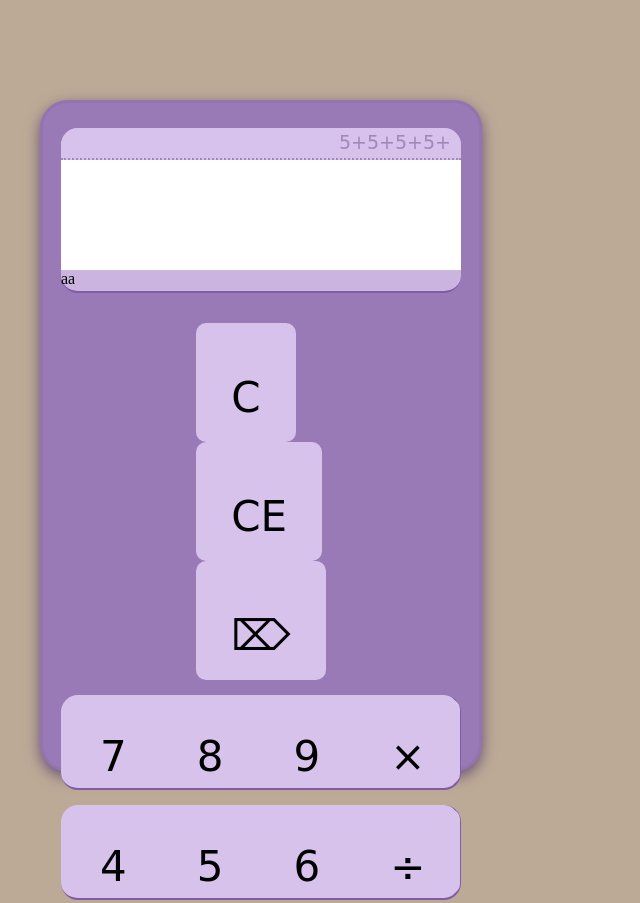
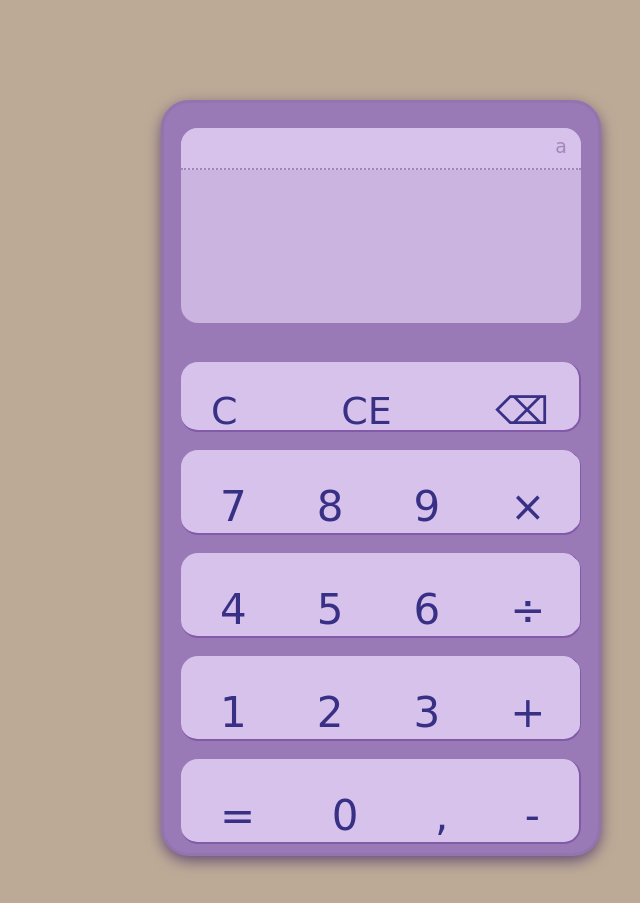
Before and after one commit to 0xVaguiN/Projeto-Calculadora, a plain HTML site: page index.html in a window 1280 px wide. Shown: the top 903 px of the page, without its empty margins (379-1019 px from the left). Drawn offline with Linux system fonts and the light colour scheme; files whose address does not match are found by name; a web font is replaced by a local one.

Commit message:
Finalizandoparte visual e desenvolvendo dados HTML

```diff
--- a/index.html
+++ b/index.html
@@ -10,13 +10,13 @@
     <div class="container">
       <div class="body-calc">
         <div class="calc-screen">
-          <div class="op-screen">5+5+5+5+</div>
-          <input type="text" class="type-screen">aa</input>
+          <div class="op-screen">a</div>
+          <input type="text" class="type-screen"></input>
         </div>
-        <div class="button-row-2">
-          <button class="button clear" id="clear">C</button>
-          <button class="button clear-entry" id="clear-entry">CE</button>
-          <button class="button backspace" id="backspace">⌦</button>
+        <div class="button-row-top">
+          <button class="button-top" id="clear">C</button>
+          <button class="button-top" id="clear-entry">CE</button>
+          <button class="button-top" id="backspace">⌫</button>
         </div>
         <div class="button-row">
           <button onclick="addNumber()" id="number-button" class="button">7</button>
--- a/style.css
+++ b/style.css
@@ -7,6 +7,7 @@
 }
 
 body {
+    display: flex;
     background-color: #bdaa96;
     height: 100vh;
 }
@@ -23,17 +24,15 @@ body {
 */
 
 .container {
-    display: flex;
-    justify-content: center;
     margin: auto;
     width: 400px;
 }
 
 .body-calc {
-    display: flexbox;
-    justify-items: center;
-    height: 672px;
-    width: 442px;
+    display: flex;
+    flex-direction: column;
+    height: auto;
+    width: 440px;
     margin: 100px;
     background: #9979b6;
     border: solid 3px #9374af;
@@ -43,17 +42,18 @@ body {
 
 .calc-screen {
     width: 400px;
-    height: 165px;
+    height: 195px;
     background-color: #cbb4e0;
     border-radius: 17px;
     margin: 25px;
+    margin-left: 17px;
     margin-bottom: 30px;
-    border-bottom: solid 2px #835aa7;
+    border-bottom: #835aa7;
 }
 
 .op-screen {
     width: 400px;
-    height: 32px;
+    height: 42px;
     text-align: right;
     font-family: 'Borel', cursive;
     font-weight: 400;
@@ -65,21 +65,23 @@ body {
     border-top-left-radius: 17px;
     border-top-right-radius: 17px;
     border-bottom-right-radius: none;
-    padding: 3px 10px 0 0;
+    padding: 3px;
+    padding-right: 14px;
+    padding-top: 7px;
     border-bottom: dotted 2px;
 }
 
 .type-screen {
     width: 400px;
-    height: 110px;
+    height: 120px;
     text-align: right;
     font-family: 'Borel', cursive;
-    font-size: 65px;
+    font-size: 442%;
     color: #835aa7;
+    background-color: #cbb4e0;
     border: none;
     padding-right: 24px;
-    padding-top: 50px;
-    cursor: pointer;
+    padding-top: 80px;
 }
 
 .button-row {
@@ -87,10 +89,11 @@ body {
     justify-content: space-between;
     align-content: center;
     width: 400px;
-    height: 95px;
+    height: 85px;
     padding: 4px;
+    margin: 9px;
+    margin-left: 17px;
     background-color: #d7c2eb;
-    margin: 15px;
     border-radius: 17px;
     border-right: solid 2px #835aa7;
     border-bottom: solid 2px #835aa7;
@@ -100,6 +103,7 @@ body {
 .button {
     display: flex;
     background-color: #d7c2eb;
+    color: #383085;
     justify-items: center;
     align-items: center;
     font-family: 'Borel', cursive;
@@ -118,7 +122,51 @@ body {
     transition: all 0.4s ease;
 }
 
+.button-row-top {
+    display: flex;
+    justify-content: space-between;
+    align-content: center;
+    width: 400px;
+    height: auto;
+    padding: 4px;
+    margin: 9px;
+    margin-left: 17px;
+    background-color: #d7c2eb;
+    border-radius: 17px;
+    border-right: solid 2px #835aa7;
+    border-bottom: solid 2px #835aa7;
+    /*transition: all 0.2s ease-in-out;*/
+}
+
+.button-top {
+    display: flex;
+    background-color: #d7c2eb;
+    color: #383085;
+    justify-items: center;
+    align-items: center;
+    font-family: 'Borel', cursive;
+    font-weight: 400;
+    font-size: 38px;
+    border-radius: 10px;
+    border: none;
+    height: 30px;
+    width: min-content;
+    cursor: pointer;
+    padding: 26px;
+    padding-bottom: 15px;
+    padding-top: 45px;
+    padding-left: auto;
+    padding-right: auto;
+    transition: background-color 0.4s;
+    transition: all 0.4s ease;
+}
+
 .button:hover {
+    transform: scale(0.8);
+    background-color: #a58dbb;
+}
+
+.button-top:hover {
     transform: scale(0.8);
     background-color: #a58dbb;
 }
```
